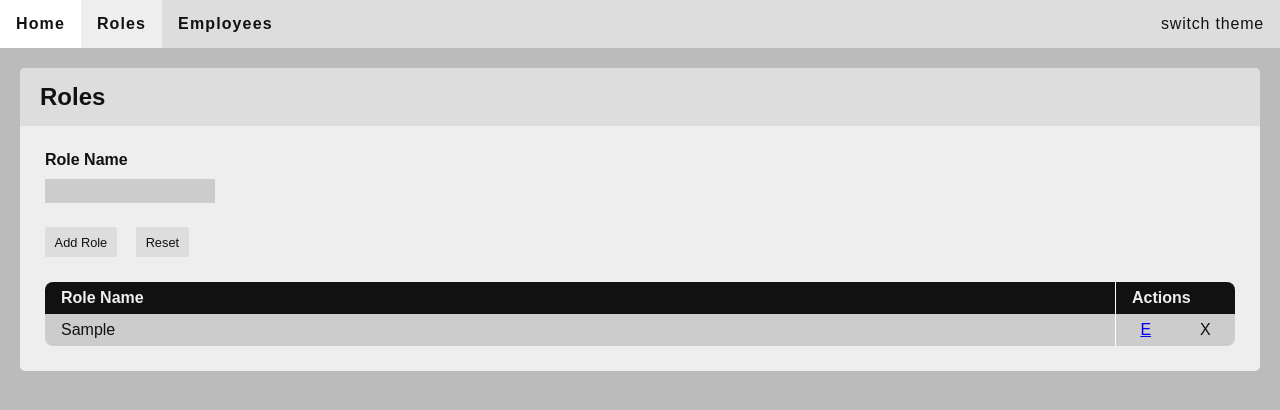
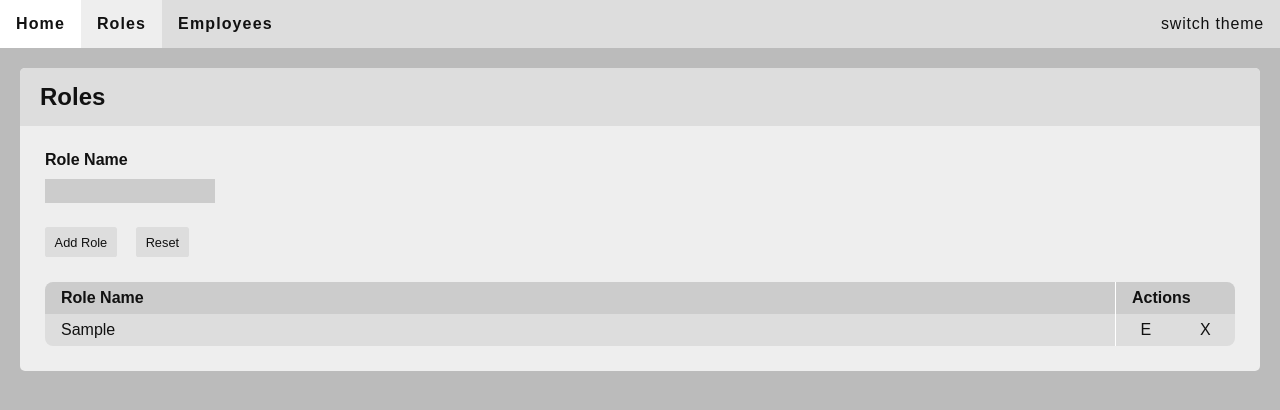
Before and after one commit to fichorka/react-redux-app, a React app: page /roles in a window 1280 px wide. Both pictures are taken after typing "Sample" into the empty fields and a click on the button "Add Role". Shown: the top 410 px of the page. Built offline with nearby package versions, Linux system fonts and the light colour scheme.

Commit message:
Update style.scss

```diff
--- a/src/style.scss
+++ b/src/style.scss
@@ -61,7 +61,7 @@ body {
         background: $color-theme-1;
 
         @at-root .dark & {
-          background: $color-inverse-1;
+          background: $color-inverse-3;
         }
       }
 
@@ -69,7 +69,8 @@ body {
         background: $color-theme-0;
 
         @at-root .dark & {
-          background: $color-inverse-0;
+          background: $color-inverse-4;
+          color: $color-theme-0;
         }
       }
     }
@@ -150,12 +151,22 @@ body {
     border-top-left-radius: 0.5em;
     border-top-right-radius: 0.5em;
     font-weight: bold;
-    background: $color-inverse-1;
-    color: $color-theme-1;
+    background: $color-theme-3;
+    color: $color-inverse-1;
+    cursor: pointer;
 
     @at-root .dark & {
+      background: $color-inverse-3;
+      color: $color-theme-1;
+    }
+
+    & .data-cell:hover {
       background: $color-theme-1;
-      color: $color-inverse-1;
+
+      @at-root .dark & {
+        background: $color-inverse-4;
+        color: $color-theme-0;
+      }
     }
   }
 
@@ -166,18 +177,18 @@ body {
     }
 
     &:nth-of-type(odd) {
+      background: $color-theme-3;
+
+      @at-root .dark & {
+        background: $color-inverse-3;
+      }
+    }
+
+    &:nth-of-type(even) {
       background: $color-theme-2;
 
       @at-root .dark & {
         background: $color-inverse-2;
-      }
-    }
-
-    &:nth-of-type(even) {
-      background: $color-theme-3;
-
-      @at-root .dark & {
-        background: $color-inverse-3;
       }
     }
   }
@@ -214,15 +225,21 @@ body {
     min-width: 1.5em;
     text-align: center;
     cursor: pointer;
+    color: $color-inverse-1;
+    text-decoration-line: none;
+
+    @at-root .dark & {
+      color: $color-theme-1;
+    }
   }
 
   .action-cell:hover {
-    background: $color-inverse-0;
-    color: $color-theme-1;
+    background: $color-theme-0;
+    color: $color-inverse-0;
 
     @at-root .dark & {
-      background: $color-theme-0;
-      color: $color-inverse-1;
+      background: $color-inverse-4;
+      color: $color-theme-0;
     }
   }
 
```
